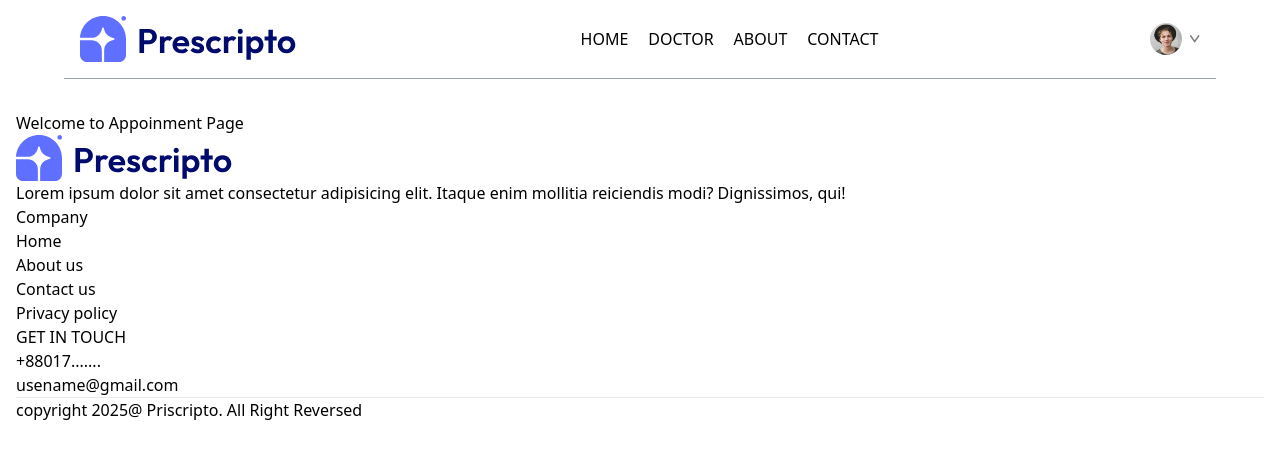
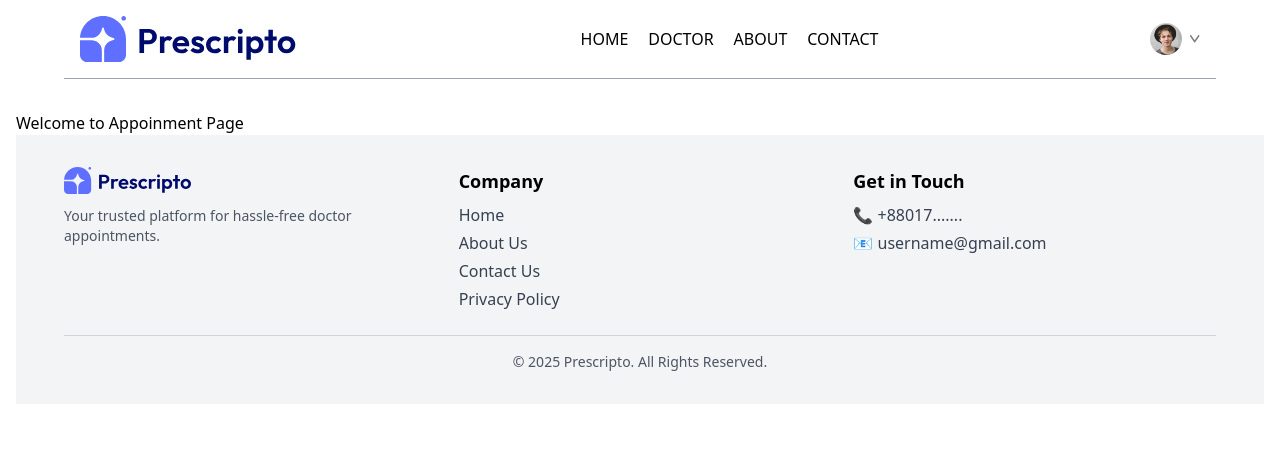
Before and after one commit to iammehedihasann/online-medical-booking, a React (Vite) app: page /appoinment/1 in a window 1280 px wide. Shown: the top 458 px of the page. Built offline with nearby package versions, Linux system fonts and the light colour scheme.

Commit message:
Add:Footer added

```diff
--- a/src/Components/Footer.jsx
+++ b/src/Components/Footer.jsx
@@ -1,43 +1,97 @@
+// import React from "react";
+// import { assets } from "../assets/assets_frontend/assets";
+
+// const Footer = () => {
+//   return (
+//     <div className="flex  md:flex-row relative  justify-between  text-black p-4   max-w-6xl mx-auto border-b mb-8  border-b-gray-400">
+//       {/* footer left section  */}
+//       <div className="my-10">
+//         <img src={assets.logo} />
+//         <p>
+//           Lorem ipsum dolor sit amet consectetur adipisicing elit. Itaque enim
+//           mollitia reiciendis modi? Dignissimos, qui!
+//         </p>
+//       </div>
+//       {/* footer middle section  */}
+//       <div>
+//         <p>Company</p>
+//         <ul>
+//           <li>Home</li>
+//           <li>About us</li>
+//           <li>Contact us</li>
+//           <li>Privacy policy</li>
+//         </ul>
+//       </div>
+//       {/* footer right section */}
+//       <div>
+//         <p>GET IN TOUCH</p>
+//         <ul>
+//           <li>+88017.......</li>
+//           <li>usename@gmail.com</li>
+//         </ul>
+//       </div>
+//       <div>
+//         {/* copyright text */}
+//         <div className="flex flex-cols-1 absolute right-0 bottom-0 items-center ">
+//           <hr />
+//           <p>copyright 2025@ Priscripto. All Right Reversed</p>
+//         </div>
+//       </div>
+//     </div>
+//   );
+// };
+
+// export default Footer;
+
 import React from "react";
 import { assets } from "../assets/assets_frontend/assets";
 
 const Footer = () => {
   return (
+    <footer className="bg-gray-100 text-black py-8 px-6">
+      <div className="max-w-6xl mx-auto grid grid-cols-1 md:grid-cols-3 gap-8 border-b border-gray-300 pb-6">
+        {/* Footer Left Section */}
         <div>
-      {/* footer left section  */}
-      <div>
-        <img src={assets.logo} />
-        <p>
-          Lorem ipsum dolor sit amet consectetur adipisicing elit. Itaque enim
-          mollitia reiciendis modi? Dignissimos, qui!
+          <img src={assets.logo} alt="Prescripto Logo" className="w-32 mb-3" />
+          <p className="text-sm text-gray-600">
+            Your trusted platform for hassle-free doctor appointments.
           </p>
         </div>
-      {/* footer middle section  */}
+
+        {/* Footer Middle Section */}
         <div>
-        <p>Company</p>
-        <ul>
-          <li>Home</li>
-          <li>About us</li>
-          <li>Contact us</li>
-          <li>Privacy policy</li>
+          <h3 className="text-lg font-semibold mb-2">Company</h3>
+          <ul className="space-y-1 text-gray-700">
+            <li>
+              <a href="/">Home</a>
+            </li>
+            <li>
+              <a href="/about">About Us</a>
+            </li>
+            <li>
+              <a href="/contact">Contact Us</a>
+            </li>
+            <li>
+              <a href="/privacy">Privacy Policy</a>
+            </li>
           </ul>
         </div>
-      {/* footer right section */}
+
+        {/* Footer Right Section */}
         <div>
-        <p>GET IN TOUCH</p>
-        <ul>
-          <li>+88017.......</li>
-          <li>usename@gmail.com</li>
+          <h3 className="text-lg font-semibold mb-2">Get in Touch</h3>
+          <ul className="space-y-1 text-gray-700">
+            <li>📞 +88017.......</li>
+            <li>📧 username@gmail.com</li>
           </ul>
         </div>
-      <div>
-        {/* copyright text */}
-        <div>
-          <hr />
-          <p>copyright 2025@ Priscripto. All Right Reversed</p>
       </div>
+
+      {/* Copyright Section */}
+      <div className="text-center text-sm text-gray-600 mt-4">
+        <p>© 2025 Prescripto. All Rights Reserved.</p>
       </div>
-    </div>
+    </footer>
   );
 };
 
```
Lines whose indentation alone changed are shown as unchanged.
